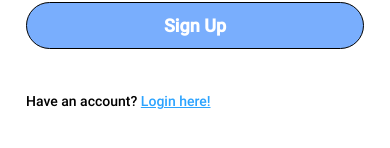
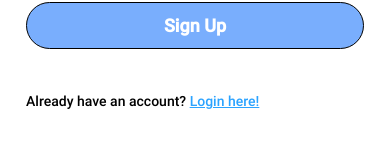
Before and after one commit to kiki286/CITS3200-Group-16-Mental-Load-App, a React Native app in the folder frontend/: screen /Signup in a window 390 px wide. Shown: the part 510-658 px from the top of the page. Built offline with nearby package versions, Linux system fonts and the light colour scheme; no server answers; what expo-file-system would draw is missing.

Commit message:
grammar error fix

```diff
--- a/frontend/screens/Signup.js
+++ b/frontend/screens/Signup.js
@@ -205,7 +205,7 @@ const SignUp = ({ navigation }) => {
             fontSize: 14,
             color: COLORS.black,
             fontFamily: FONTS.main_font,}}>
-          Have an account?{' '}</Text>
+          Already have an account?{' '}</Text>
 
           <TouchablePlatform onPress={() => navigation.navigate("Login")}>
             <Text style={{
```
